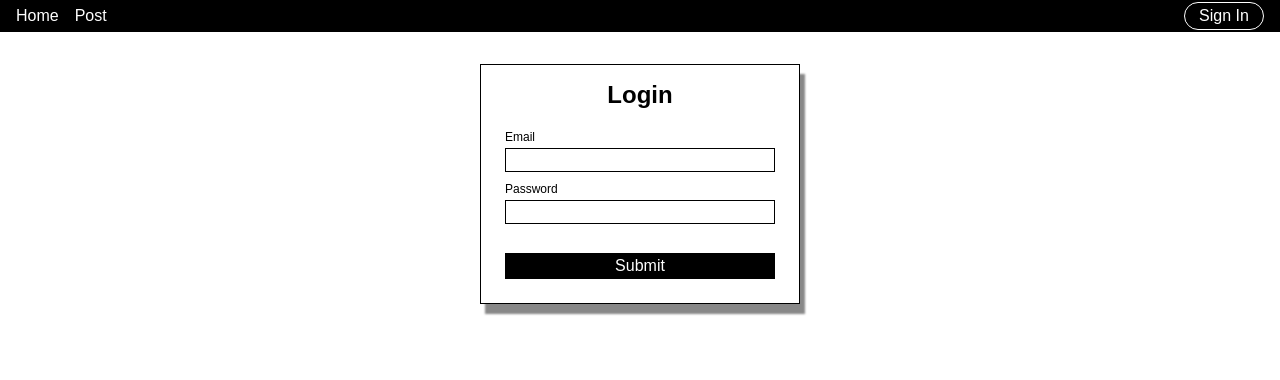
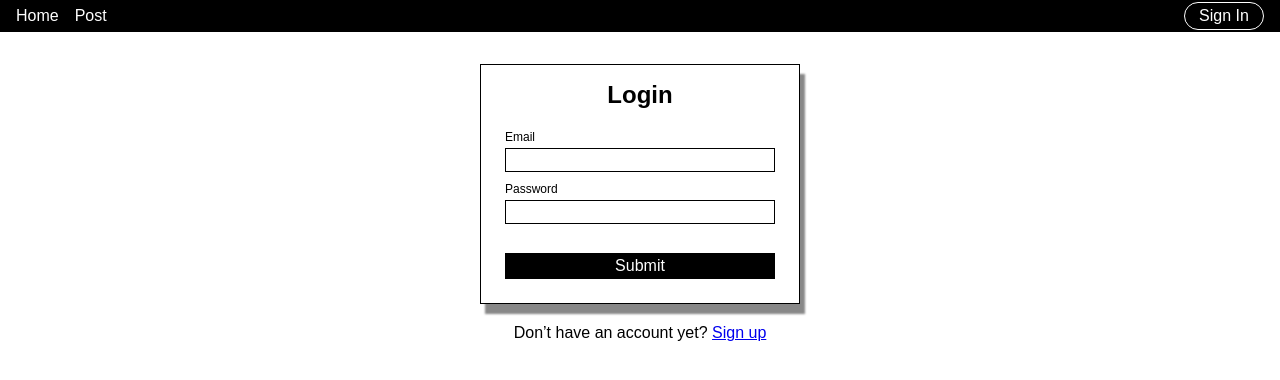
Before and after one commit to deusofka/redux-comments-list, a React (Create React App) app in the folder client/: page /login in a window 1280 px wide. Shown: the top 380 px of the page. Built offline with nearby package versions, Linux system fonts and the light colour scheme.

Commit message:
feat: link login and signup

```diff
--- a/client/src/App.css
+++ b/client/src/App.css
@@ -10,7 +10,11 @@
   font-family: Arial, Helvetica, sans-serif;
 }
 
-#root > *:not(#navbar):not(#alerts) {
+#root > #comment_box,
+#root > #comment_list,
+#root > #error,
+#root > #login,
+#root > #signup {
   margin: 2rem auto 0;
   display: flex;
   flex-direction: column;
@@ -147,6 +151,12 @@ button {
   margin: 0.5rem;
 }
 
+#root > p#sign_up_instead,
+#root > p#log_in_instead {
+  text-align: center;
+  margin-top: 1.25rem;
+}
+
 #inputs > textarea {
   max-height: 8.5rem;
 }
--- a/client/src/components/Login.js
+++ b/client/src/components/Login.js
@@ -1,4 +1,5 @@
 import React from 'react'
+import { Link } from 'react-router-dom'
 
 const Login = () => {
   return (
@@ -13,6 +14,9 @@ const Login = () => {
         </div>
         <button>Submit</button>
       </div>
+      <p id='sign_up_instead'>
+        Don’t have an account yet? <Link to='/signup'>Sign up</Link>
+      </p>
     </>
   )
 }
--- a/client/src/components/Signup.js
+++ b/client/src/components/Signup.js
@@ -1,4 +1,5 @@
 import React from 'react'
+import { Link } from 'react-router-dom'
 
 const Signup = () => {
   return (
@@ -13,6 +14,9 @@ const Signup = () => {
         </div>
         <button>Submit</button>
       </div>
+      <p id='log_in_instead'>
+        Already have an account? <Link to='/login'>Log in</Link>
+      </p>
     </>
   )
 }
```
